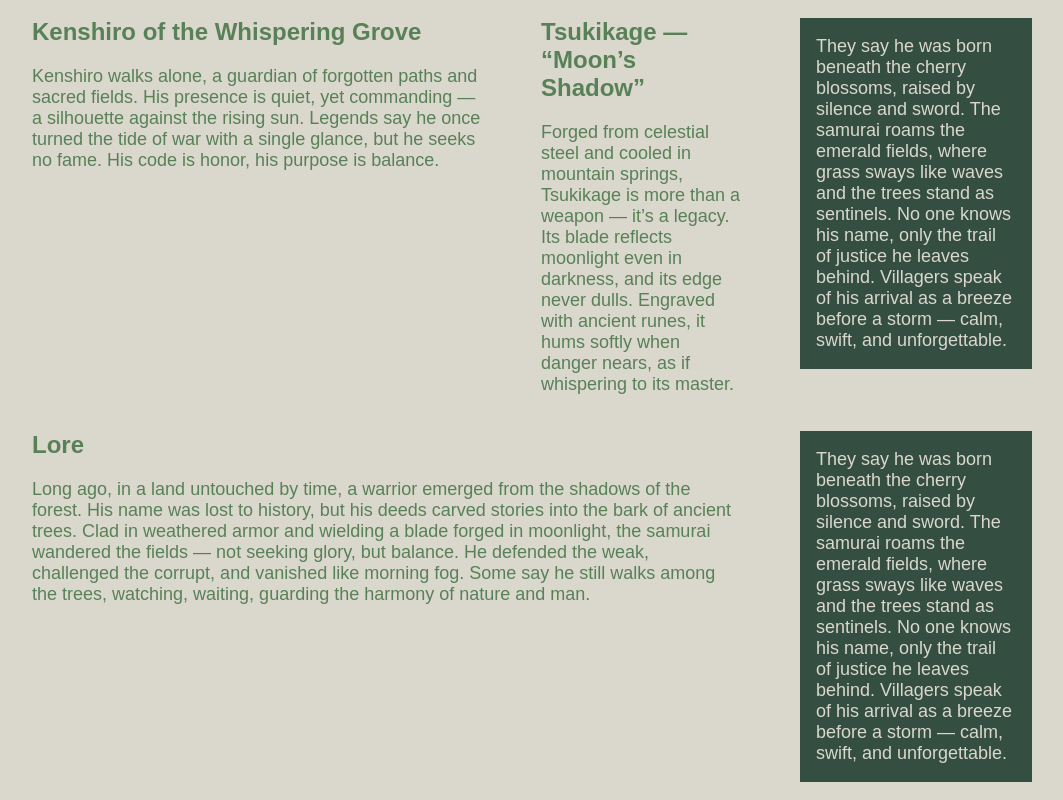
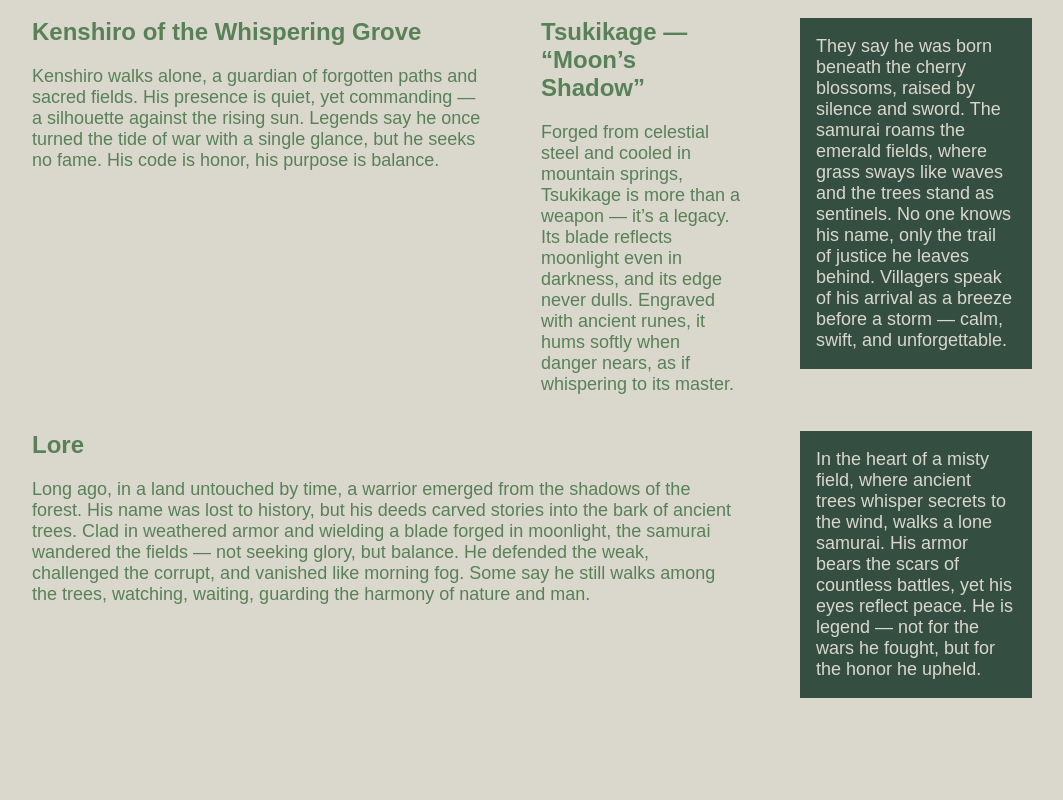
Before and after one commit to MehradMi/HTML-CSS-JS-Learning-Journey, a browser extension: page Flexbox-Article/index.html in a window 1280 px wide. Shown: the part 424-1224 px from the top of the page, without its empty margins (108-1171 px from the left). After the commit the page ends 1140 px from the top, so only its background shows below. Drawn offline with Linux system fonts and the light colour scheme.

Commit message:
Changed a section in the HTML

```diff
--- a/Flexbox-Article/index.html
+++ b/Flexbox-Article/index.html
@@ -49,12 +49,11 @@
                    the harmony of nature and man.</p>
             </div>
             <div class="col col-bg col-1">
-                <p>They say he was born beneath the cherry blossoms,
-                   raised by silence and sword. The samurai roams the emerald fields,
-                   where grass sways like waves and the trees stand as sentinels.
-                   No one knows his name, only the trail of justice he leaves behind.
-                   Villagers speak of his arrival as a breeze before a storm —
-                   calm, swift, and unforgettable.</p>
+                <p>In the heart of a misty field,
+                   where ancient trees whisper secrets to the wind,
+                   walks a lone samurai. His armor bears the scars of countless battles,
+                   yet his eyes reflect peace.
+                   He is legend — not for the wars he fought, but for the honor he upheld.</p>
             </div>
         </div>
     </div>
```
